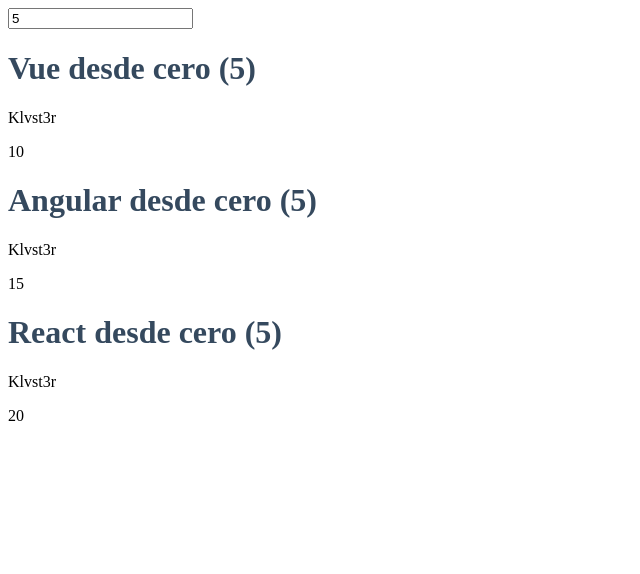
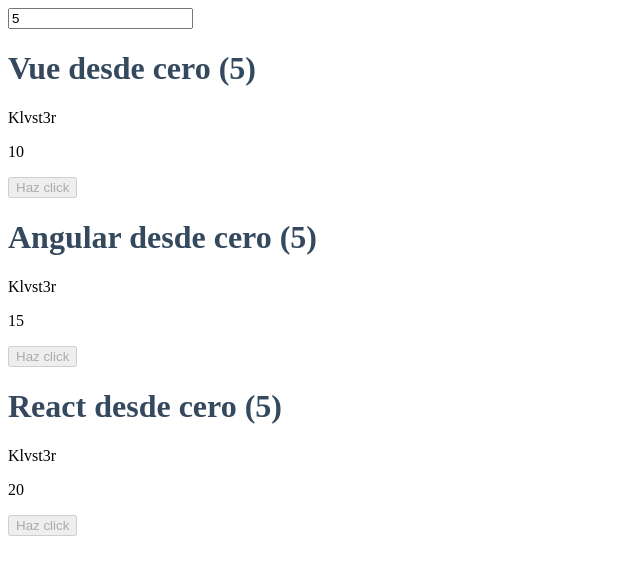
Before and after one commit to Klvst3r/vue3, a Vue app: page / in a window 1280 px wide. Shown: the top 574 px of the page, without its empty margins (0-640 px from the left). Built offline with nearby package versions, Linux system fonts and the light colour scheme.

Commit message:
11. Props Booleanos

```diff
--- a/src/App.vue
+++ b/src/App.vue
@@ -30,7 +30,7 @@
 <template>
   <input type="text" v-model="prueba" />
 
-  <DetailCourse v-for="course in courses" :course :prueba />
+  <DetailCourse v-for="course in courses" :course :prueba disabled />
 </template>
 <!-- h1 { color: #35495e; } -->
 <style scoped></style>
--- a/src/components/DetailCourse.vue
+++ b/src/components/DetailCourse.vue
@@ -7,6 +7,7 @@
     //required: 0,
     default: 0,
   },
+  disabled: Boolean,
 })
 
 //console.log(course)
@@ -19,6 +20,8 @@
     {{ course.professor }}
   </p>
   <p>{{ course.price }}</p>
+
+  <button :disabled="disabled">Haz click</button>
 </template>
 
 <style scoped></style>
```
Also changed, not shown: 1 other file (tests, documents, lock files or other folders).
